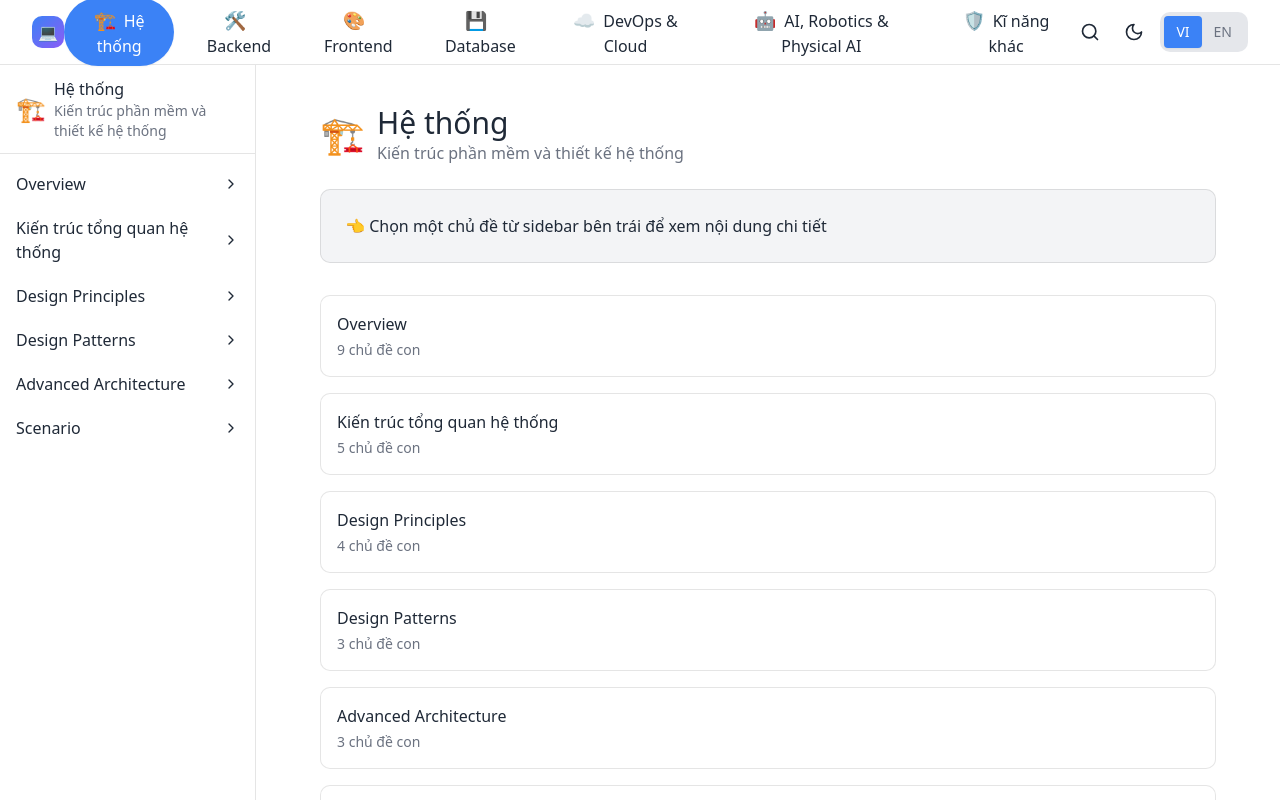
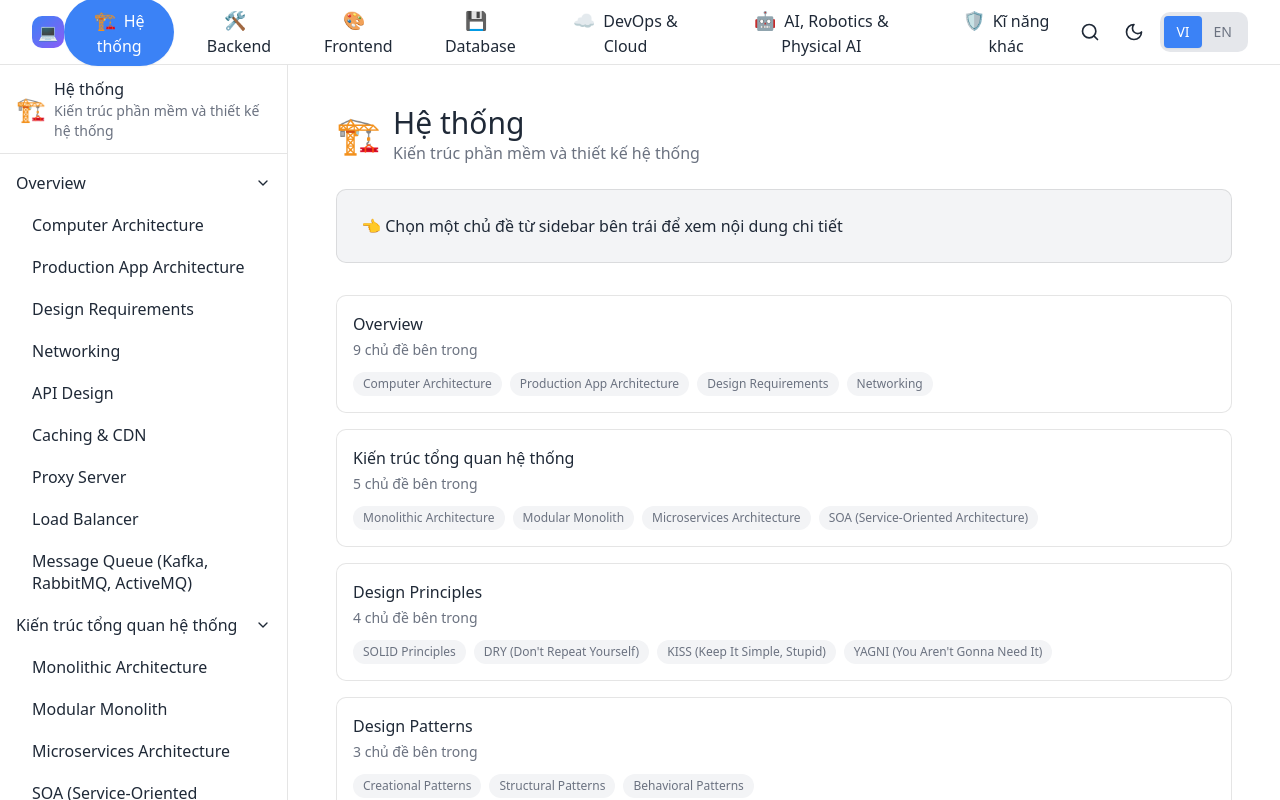
Before and after one commit to Mrnobody102/it-interview-prep, a React (Vite) app: page / in a window 1280 px wide. Both pictures are taken after a click on the button "Hệ thống". Shown: the top 800 px of the page. Built offline with nearby package versions, Linux system fonts and the light colour scheme.

Commit message:
feat: enhance topic structure and previews in AI and robotics category

```diff
--- a/src/components/ContentArea.tsx
+++ b/src/components/ContentArea.tsx
@@ -146,6 +146,37 @@ interface ContentAreaProps {
   onTopicSelect?: (topic: Topic) => void;
 }
 
+function countNestedTopics(topic: Topic): number {
+  if (!topic.subtopics?.length) {
+    return 0;
+  }
+
+  return topic.subtopics.reduce(
+    (total, subtopic) => total + 1 + countNestedTopics(subtopic),
+    0
+  );
+}
+
+function collectTopicPreview(topic: Topic, language: "vi" | "en", limit = 4): string[] {
+  if (!topic.subtopics?.length) {
+    return [];
+  }
+
+  const preview: string[] = [];
+  const queue = [...topic.subtopics];
+
+  while (queue.length > 0 && preview.length < limit) {
+    const current = queue.shift()!;
+    preview.push(current.name[language]);
+
+    if (current.subtopics?.length) {
+      queue.push(...current.subtopics);
+    }
+  }
+
+  return preview;
+}
+
 export function ContentArea({
   selectedCategory,
   selectedTopic,
@@ -286,10 +317,28 @@ export function ContentArea({
                   <h3 className="text-foreground mb-1">
                     {topic.name[language]}
                   </h3>
-                  {topic.subtopics && (
+                  {topic.subtopics?.length ? (
+                    <div className="space-y-3">
+                      <p className="text-sm text-muted-foreground">
+                        {countNestedTopics(topic)}{" "}
+                        {language === "vi" ? "chủ đề bên trong" : "topics inside"}
+                      </p>
+                      <div className="flex flex-wrap gap-2">
+                        {collectTopicPreview(topic, language).map((name) => (
+                          <span
+                            key={`${topic.id}-${name}`}
+                            className="inline-flex items-center rounded-full bg-accent px-2.5 py-1 text-xs text-muted-foreground"
+                          >
+                            {name}
+                          </span>
+                        ))}
+                      </div>
+                    </div>
+                  ) : (
                     <p className="text-sm text-muted-foreground">
-                      {topic.subtopics.length}{" "}
-                      {language === "vi" ? "chủ đề con" : "subtopics"}
+                      {language === "vi"
+                        ? "Chủ đề độc lập"
+                        : "Standalone topic"}
                     </p>
                   )}
                 </div>
--- a/src/components/Sidebar.tsx
+++ b/src/components/Sidebar.tsx
@@ -35,7 +35,13 @@ export function Sidebar({
   // Use selectedCategoryId as dep so this only runs on category switch
   useEffect(() => {
     if (!selectedTopic) {
-      setExpandedKeys(new Set());
+      const next = new Set<string>();
+      category.topics.forEach((topic) => {
+        if (topic.expanded) {
+          next.add(topic.id);
+        }
+      });
+      setExpandedKeys(next);
       return;
     }
 
@@ -138,7 +144,9 @@ export function Sidebar({
           }`}
           style={{ paddingLeft: `${1 + level * 1}rem` }}
         >
-          <span className="flex-1">{topic.name[language]}</span>
+          <span className="flex-1 min-w-0 break-words leading-snug">
+            {topic.name[language]}
+          </span>
           {hasSubtopics && (
             <span className="ml-2">
               {isExpanded ? (
@@ -163,7 +171,7 @@ export function Sidebar({
 
   return (
     <aside
-      className="sticky top-16 shrink-0 w-64 h-[calc(100vh-4rem)] bg-card border-r border-border flex flex-col"
+      className="sticky top-16 shrink-0 w-72 max-w-[85vw] h-[calc(100vh-4rem)] bg-card border-r border-border flex flex-col"
     >
       <div className="shrink-0 bg-card border-b border-border px-4 py-3">
         <div className="flex items-center gap-2">
--- a/src/data/categories/ai-robotics.ts
+++ b/src/data/categories/ai-robotics.ts
@@ -13,6 +13,14 @@ export const aiRobotics: Category = {
   icon: "🤖",
   topics: [
     {
+      id: "ai-foundations",
+      name: {
+        vi: "AI Foundations",
+        en: "AI Foundations",
+      },
+      expanded: true,
+      subtopics: [
+        {
           id: "machine-learning",
           name: { vi: "Machine Learning", en: "Machine Learning" },
         },
@@ -24,6 +32,16 @@ export const aiRobotics: Category = {
           id: "computer-vision",
           name: { vi: "Computer Vision", en: "Computer Vision" },
         },
+      ],
+    },
+    {
+      id: "language-agent-systems",
+      name: {
+        vi: "Language AI & Agent Systems",
+        en: "Language AI & Agent Systems",
+      },
+      expanded: true,
+      subtopics: [
         {
           id: "nlp",
           name: {
@@ -45,6 +63,16 @@ export const aiRobotics: Category = {
             en: "MLOps & AI Production",
           },
         },
+      ],
+    },
+    {
+      id: "robotics-core-systems",
+      name: {
+        vi: "Robotics Core Systems",
+        en: "Robotics Core Systems",
+      },
+      expanded: true,
+      subtopics: [
         {
           id: "robotics-foundations",
           name: {
@@ -59,6 +87,16 @@ export const aiRobotics: Category = {
             en: "Robot Perception, Localization & SLAM",
           },
         },
+      ],
+    },
+    {
+      id: "robot-motion-learning",
+      name: {
+        vi: "Motion, Control & Robot Learning",
+        en: "Motion, Control & Robot Learning",
+      },
+      expanded: true,
+      subtopics: [
         {
           id: "motion-planning-control",
           name: {
@@ -73,6 +111,16 @@ export const aiRobotics: Category = {
             en: "Robot Learning & Embodied AI",
           },
         },
+      ],
+    },
+    {
+      id: "simulation-safety-deployment",
+      name: {
+        vi: "Simulation, Safety & Deployment",
+        en: "Simulation, Safety & Deployment",
+      },
+      expanded: true,
+      subtopics: [
         {
           id: "simulation-sim2real",
           name: {
@@ -88,4 +136,6 @@ export const aiRobotics: Category = {
           },
         },
       ],
+    },
+  ],
 };
```
Lines whose indentation alone changed are shown as unchanged.
